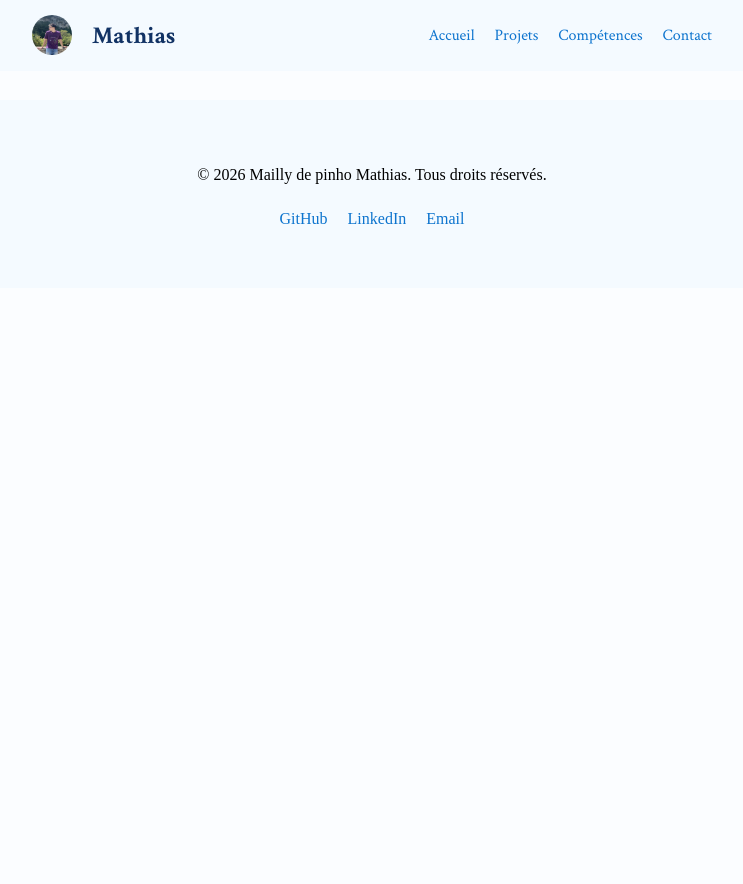
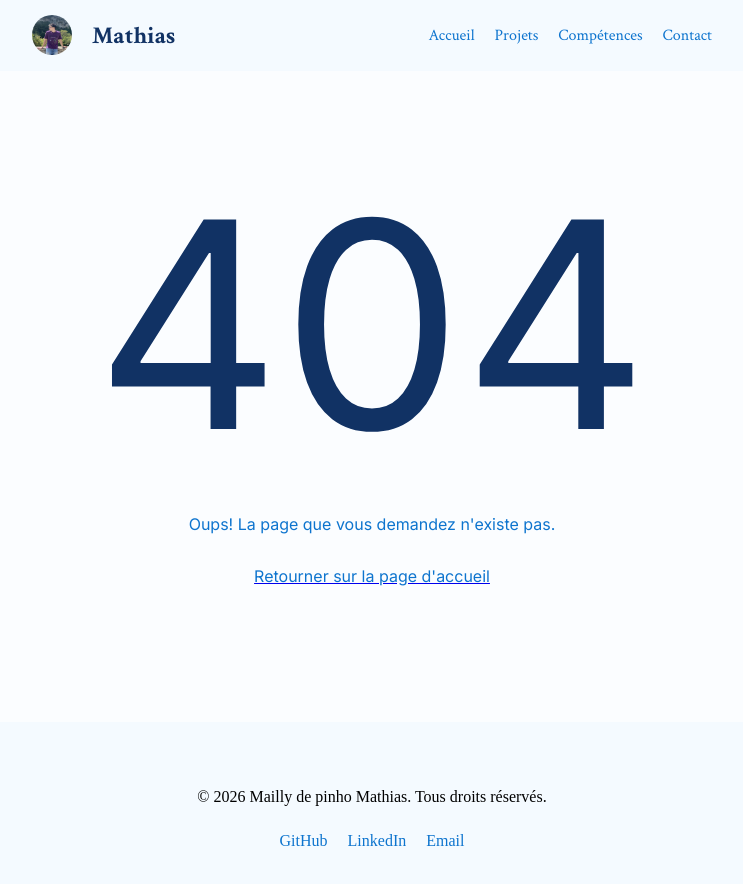
Before and after one commit to Mathias-2005/MY-PORTFOLIO, a React (Vite) app: page /404 in a window 1280 px wide. Shown: the top 884 px of the page, without its empty margins (268-1011 px from the left). Before the commit the page ends 800 px from the top, so only its background shows below. Built offline with nearby package versions, Linux system fonts and the light colour scheme.

Commit message:
add error page

```diff
--- /dev/null
+++ b/src/components/Error.scss
@@ -0,0 +1,23 @@
+@import '../components/Modules.scss';
+
+.error {
+    display: flex;
+    flex-direction: column;
+    align-items: center;
+    margin: 150px 0px 20px 0px;
+    font-family: $font-family-;
+
+    &__404 {
+        color: $title-color-white;
+        font-size: 288px;
+        margin: 0;
+    }
+
+    &__404-p {
+        color: $text-color-white;
+    }
+
+    &__404-a {
+        color: $text-color-white;
+    }
+}
--- a/src/layout/App.jsx
+++ b/src/layout/App.jsx
@@ -6,11 +6,11 @@ import Footer from '../components/Footer';
 function App() {
 
     return (
-        <div>
+        <div className='app-container'>
             <header>
                 <Header />
             </header>
-            <main>
+            <main className='main-content'>
                 <Outlet />
             </main>
             <footer>
--- a/src/pages/Error.jsx
+++ b/src/pages/Error.jsx
@@ -1,5 +1,19 @@
-function Error(){
+import { Link } from "react-router-dom";
+import '../components/Error.scss';
 
+function Error() {
+
+    return (
+        <>
+            <div className="error">
+                <p className="error__404">404</p>
+                <p className="error__404-p">Oups! La page que vous demandez n'existe pas.</p>
+                <Link to={"/"}>
+                    <p className="error__404-a">Retourner sur la page d'accueil</p>
+                </Link>
+            </div>
+        </>
+    )
 }
 
 export default Error;
```
